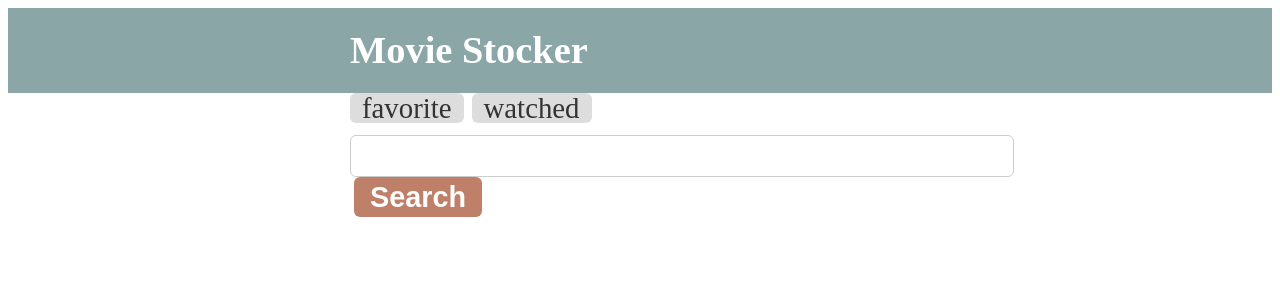
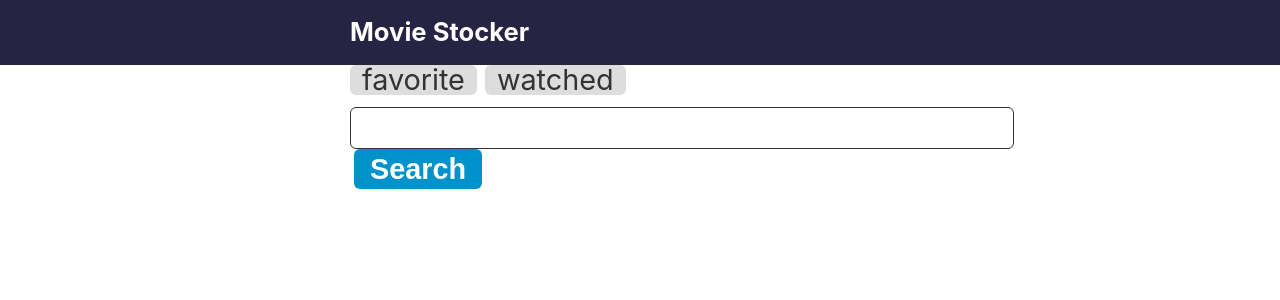
Before and after one commit to yk1979/railway-diary, a Next.js app: page / in a window 1280 px wide. Shown: the top 300 px of the page. Built offline with nearby package versions, Linux system fonts and the light colour scheme.

Commit message:
_app.tsx, _document.tsx導入、global cssを定義

```diff
--- a/src/components/AddMovie.tsx
+++ b/src/components/AddMovie.tsx
@@ -1,5 +1,6 @@
 import React from "react";
 import styled from "styled-components";
+import Color from "../constants/Color";
 
 const TextInput = styled.input`
   width: 630px;
@@ -7,7 +8,7 @@ const TextInput = styled.input`
   padding: 0 16px;
   font-size: 1.6rem;
   line-height: 40px;
-  border: 1px solid #ccc;
+  border: 1px solid ${Color.Border.Default};
   border-radius: 6px;
   appearance: none;
 `;
@@ -20,7 +21,7 @@ const Button = styled.button`
   font-weight: bold;
   font-size: 1.8rem;
   line-height: 40px;
-  background-color: #bf8069;
+  background-color: ${Color.Button.Default};
   border: none;
   border-radius: 6px;
 `;
--- a/src/components/Header.tsx
+++ b/src/components/Header.tsx
@@ -1,14 +1,14 @@
 import React from "react";
 import Link from "next/link";
 import styled from "styled-components";
+import Color from "../constants/Color";
 
 const Root = styled.header`
   padding: 12px;
-  color: "#fff";
   font-weight: bold;
-  font-size: 2.4rem;
+  font-size: 1.6rem;
   line-height: 1.6;
-  background-color: #8aa6a6;
+  background-color: ${Color.Background.Navy};
 `;
 
 const Inner = styled.div`
@@ -17,7 +17,7 @@ const Inner = styled.div`
 `;
 
 const StyledLink = styled.a`
-  color: #fff;
+  color: ${Color.Text.White};
   cursor: pointer;
 `;
 
--- /dev/null
+++ b/src/constants/Color.ts
@@ -0,0 +1,18 @@
+const Color = {
+  Background: {
+    Default: "#fff",
+    Navy: "#272343"
+  },
+  Text: {
+    Default: "#333",
+    White: "#fff"
+  },
+  Button: {
+    Default: "#0092ca"
+  },
+  Border: {
+    Default: "#333"
+  }
+};
+
+export default Color;
--- a/styles/base.jsx
+++ b/src/pages/_app.tsx
@@ -1,17 +1,15 @@
+import React from "react";
+import App from "next/app";
 import { createGlobalStyle } from "styled-components";
 import reset from "styled-reset";
 
 const GlobalStyle = createGlobalStyle`
   ${reset}
 
-  /* base.css */
-
-  html {
-    font-size: 62.5%;
-  }
-
   body {
     margin: 0;
+    font-size: 62.5%;
+    font-family: -apple-system, BlinkMacSystemFont, "Segoe UI", Roboto, "Hiragino Sans", "Noto Sans CJK JP", "Yu Gothic", sans-serif;
     word-wrap: break-word;
 
     /* stylelint-disable-next-line */
@@ -44,4 +42,14 @@ const GlobalStyle = createGlobalStyle`
   }
 `;
 
-export default GlobalStyle;
+export default class MyApp extends App {
+  render() {
+    const { Component, pageProps } = this.props;
+    return (
+      <>
+        <GlobalStyle />
+        <Component {...pageProps} />
+      </>
+    );
+  }
+}
--- /dev/null
+++ b/src/pages/_document.tsx
@@ -0,0 +1,43 @@
+import React from "react";
+import Document, { Head, Html, Main, DocumentContext } from "next/document";
+import { ServerStyleSheet } from "styled-components";
+
+export default class MyDocument extends Document {
+  static async getInitialProps(ctx: DocumentContext) {
+    const sheet = new ServerStyleSheet();
+    const originalRenderPage = ctx.renderPage;
+
+    try {
+      ctx.renderPage = () =>
+        originalRenderPage({
+          // useful for wrapping the whole react tree
+          enhanceApp: App => props => sheet.collectStyles(<App {...props} />)
+        });
+
+      // Run the parent `getInitialProps`, it now includes the custom `renderPage`
+      const initialProps = await Document.getInitialProps(ctx);
+      return {
+        ...initialProps,
+        styles: (
+          <>
+            {initialProps.styles}
+            {sheet.getStyleElement()}
+          </>
+        )
+      };
+    } finally {
+      sheet.seal();
+    }
+  }
+
+  render() {
+    return (
+      <Html lang="ja">
+        <Head />
+        <body>
+          <Main />
+        </body>
+      </Html>
+    );
+  }
+}
--- a/src/pages/index.tsx
+++ b/src/pages/index.tsx
@@ -1,9 +1,10 @@
 import React from "react";
+import { NextPage } from "next";
 import AddMovie from "../components/AddMovie";
 import Layout from "../components/Layout";
 import NavButton from "../components/NavButton";
 
-const Index = () => (
+const Index: NextPage = () => (
   <Layout>
     <NavButton link="/favorite" text="favorite" />
     <NavButton link="/watched" text="watched" />
```
Also changed, not shown: styles/common.jsx (deleted, +0 -10 lines), .babelrc, .eslintrc.json.
